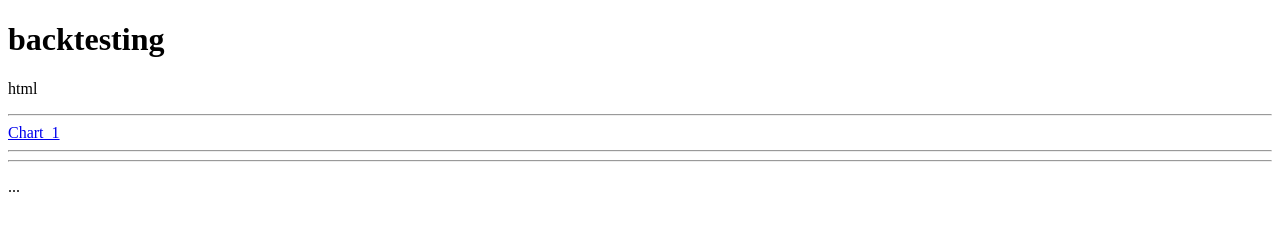
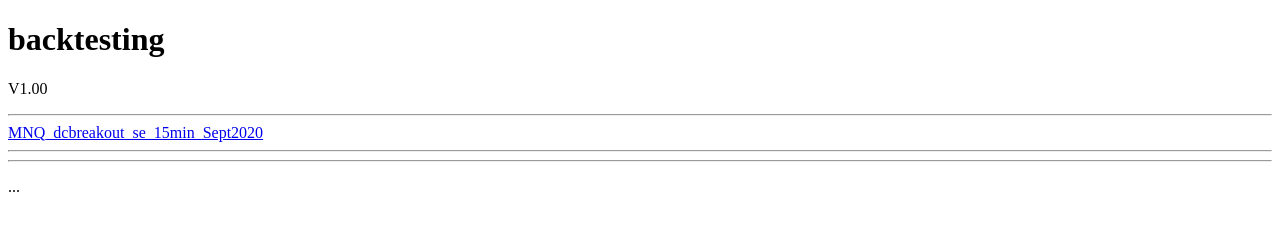
Before and after one commit to olivier-babelcast/olivier-babelcast.github.io, a plain HTML site: page index.html in a window 1280 px wide. Drawn offline with Linux system fonts and the light colour scheme.

Commit message:
Update index.html

```diff
--- a/index.html
+++ b/index.html
@@ -4,11 +4,11 @@
 
 <h1>backtesting</h1>
 
-<p>html</p>
+<p>V1.00</p>
 
 
 <hr>
-<a href="https://olivier-babelcast.github.io/MNQ_dcbreakout_15min_Sept2020.html">Chart_1</a>
+<a href="https://olivier-babelcast.github.io/MNQ_dcbreakout_15min_Sept2020.html">MNQ_dcbreakout_se_15min_Sept2020</a>
 <hr>
 
 
```
